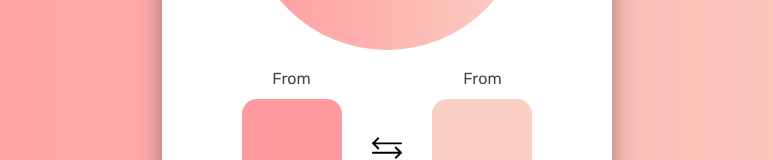
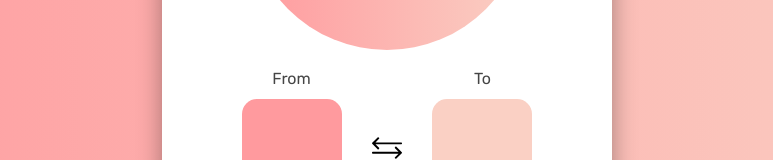
Before and after one commit to willwull/gradient-picker, a React (Create React App) app: page / in a window 1280 px wide. Shown: the part 376-536 px from the top of the page, without its empty margins (253-1026 px from the left). Built offline with nearby package versions, Linux system fonts and the light colour scheme.

Commit message:
🐛 Fix label on 'to' box

```diff
--- a/src/components/Card.js
+++ b/src/components/Card.js
@@ -37,7 +37,7 @@ class Card extends React.Component {
               <i className="fal fa-exchange"></i>
             </button>
           </div>
-          <ColorBox label="From" color={this.props.colors.to} />
+          <ColorBox label="To" color={this.props.colors.to} />
         </div>
       </div>
     )
```
